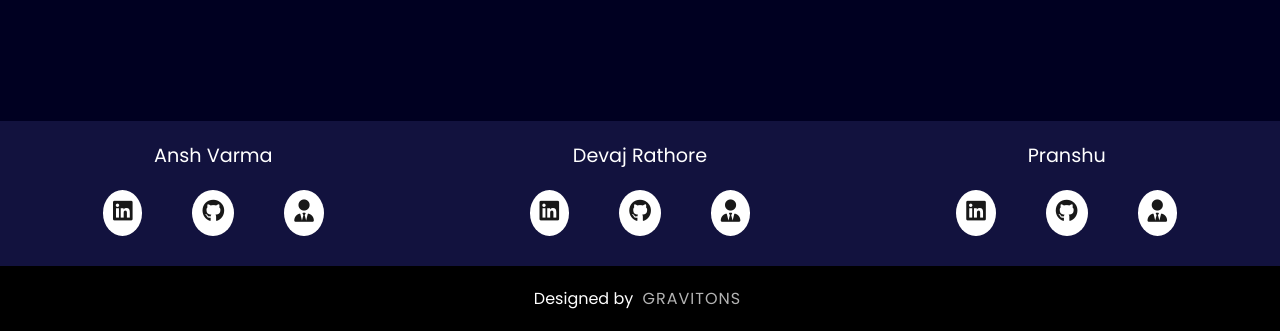
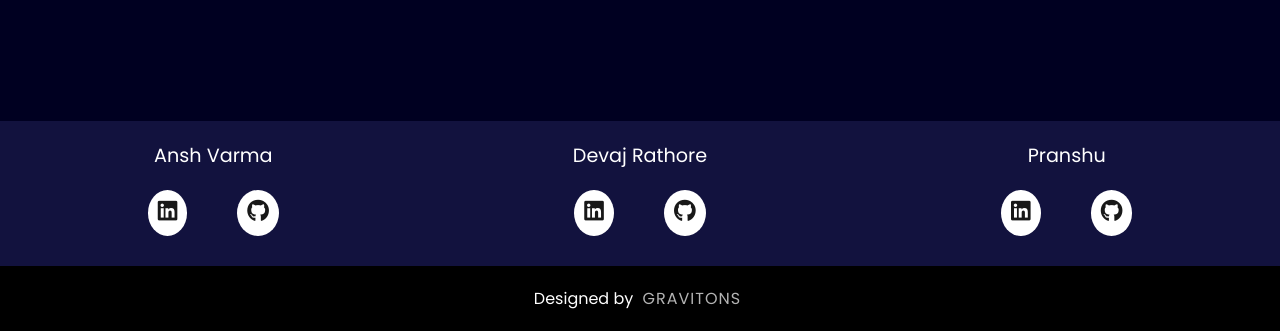
Before and after one commit to Gravitons-IIITD/Comprehensive-Resource-and-Incident-Support-Information-System-2.0, a Flask app: page /map in a window 1280 px wide. Shown: the part 859-1190 px from the top of the page. Run offline with Flask 3, Linux system fonts and the light colour scheme; some libraries are stand-ins or nearby versions.

Commit message:
Version_3.5

```diff
--- a/civilianside/app.py
+++ b/civilianside/app.py
@@ -49,9 +49,11 @@ class Announce(db.Model):
     sno = db.Column(db.Integer, primary_key=True)
     heading = db.Column(db.String(100), nullable=False)
     content = db.Column(db.String(500), nullable=False)
-    timestamp = db.Column(db.DateTime, default=datetime.now(), nullable=False)  # Add timestamp field
+    timestamp = db.Column(db.DateTime, default=datetime.now(), nullable=False)
+
     def __repr__(self) -> str:
-        return f"{self.heading} ({self.timestamp.strftime('%Y-%m-%d %H:%M')})"
+        return f"{self.heading}"
+
 # Route for the index page
 @app.route("/")
 def index():
--- a/civilianside/templates/base.html
+++ b/civilianside/templates/base.html
@@ -13,7 +13,9 @@
         integrity="sha256-p4NxAoJBhIIN+hmNHrzRCf9tD/miZyoHS5obTRR9BMY=" crossorigin="" />
     <script src="https://unpkg.com/leaflet@1.9.4/dist/leaflet.js"
         integrity="sha256-20nQCchB9co0qIjJZRGuk2/Z9VM+kNiyxNV1lvTlZBo=" crossorigin=""></script>
-    <link rel="stylesheet" href="https://cdnjs.cloudflare.com/ajax/libs/font-awesome/6.5.1/css/all.min.css" integrity="sha512-DTOQO9RWCH3ppGqcWaEA1BIZOC6xxalwEsw9c2QQeAIftl+Vegovlnee1c9QX4TctnWMn13TZye+giMm8e2LwA==" crossorigin="anonymous" referrerpolicy="no-referrer" />
+    <link rel="stylesheet" href="https://cdnjs.cloudflare.com/ajax/libs/font-awesome/6.5.1/css/all.min.css"
+        integrity="sha512-DTOQO9RWCH3ppGqcWaEA1BIZOC6xxalwEsw9c2QQeAIftl+Vegovlnee1c9QX4TctnWMn13TZye+giMm8e2LwA=="
+        crossorigin="anonymous" referrerpolicy="no-referrer" />
 
     <style>
         * {
@@ -375,9 +377,7 @@
             box-shadow: 0 0 15px rgba(0, 0, 0, 0.2);
             border-radius: 5px;
             width: 240px;
-            /* Increased width */
             text-align: left;
-            /* Align text to left */
         }
 
         .legend i {
@@ -443,7 +443,6 @@
             opacity: 0.9;
         }
 
-        /* Hover effect on social media icon */
         .socialIcons a:hover {
             background-color: rgb(18, 18, 62);
             transition: 0.5s;
@@ -525,7 +524,6 @@
             <div class="socialIcons">
                 <a href="https://www.linkedin.com/in/anshvarma16/"><i class="fa-brands fa-linkedin"></i></a>
                 <a href="https://github.com/anshvarma16"><i class="fa-brands fa-github"></i></a>
-                <a href=""><i class="fa-solid fa-user-tie"></i></a>
             </div>
         </div>
         <div class="personGroup">
@@ -535,7 +533,6 @@
             <div class="socialIcons">
                 <a href="https://www.linkedin.com/in/devajrathore/"><i class="fa-brands fa-linkedin"></i></a>
                 <a href="https://github.com/mesonicDEVAJ18"><i class="fa-brands fa-github"></i></a>
-                <a href=""><i class="fa-solid fa-user-tie"></i></a>
             </div>
         </div>
         <div class="personGroup">
@@ -545,7 +542,6 @@
             <div class="socialIcons">
                 <a href="https://www.linkedin.com/in/pranshu-93a7b028a/"><i class="fa-brands fa-linkedin"></i></a>
                 <a href="https://github.com/Pranshu-iiitd"><i class="fa-brands fa-github"></i></a>
-                <a href=""><i class="fa-solid fa-user-tie"></i></a>
             </div>
         </div>
 
--- a/civilianside/templates/map.html
+++ b/civilianside/templates/map.html
@@ -9,25 +9,8 @@ style="color: #ff00ff;"
 {% endblock mapattribute %}
 
 {% block bodyy %}
-<div id="map"></div>
 
-{% for icon in danger %}
-<script>
-    addDangerMarker({{ icon.longitude }}, {{ icon.latitude }}, {{ icon.name }})
-</script>
-{% endfor %}
-
-{% for icon in safe %}
-<script>
-    addSafeMarker({{ icon.longitude }}, {{ icon.latitude }}, {{ icon.name }})
-</script>
-{% endfor %}
-
-{% for icon in resource %}
-<script>
-    addResourceMarker({{ icon.longitude }}, {{ icon.latitude }}, {{ icon.name }})
-</script>
-{% endfor %}
+<div id="map" style="height: 600px;"></div>
 
 <script>
     const map = L.map('map').setView([28.5082, 77.0852], 9);
@@ -92,7 +75,6 @@ style="color: #ff00ff;"
 
     // Add marker functions with custom icons
     function addDangerMarker(longitude, latitude, title) {
-        console.log("dangercalled")
         L.marker([longitude, latitude], { icon: dangerIcon, title: title })
             .addTo(map)
             .bindPopup('<div class="danger-popup"><img src="https://github.com/pointhi/leaflet-color-markers/blob/master/img/marker-icon-red.png?raw=true" class="icon" alt="Danger Icon"/> <h2>Danger Zone</h2></div>');
@@ -114,16 +96,26 @@ style="color: #ff00ff;"
     const legend = L.control({ position: 'topleft' });
 
     legend.onAdd = function (map) {
-        const div = L.DomUtil.create('div', 'legend');
-        div.innerHTML = `
-                <i style="background: url(https://github.com/pointhi/leaflet-color-markers/blob/master/img/marker-icon-red.png?raw=true) no-repeat center center; background-size: contain;"></i> <span style="line-height: 36px;">Danger</span><br>
-                <i style="background: url(https://github.com/pointhi/leaflet-color-markers/blob/master/img/marker-icon-green.png?raw=true) no-repeat center center; background-size: contain;"></i> <span style="line-height: 36px;">Safe</span><br>
-                <i style="background: url(https://github.com/pointhi/leaflet-color-markers/blob/master/img/marker-icon-blue.png?raw=true) no-repeat center center; background-size: contain;"></i> <span style="line-height: 36px;">Resource</span><br>
-                <i style="background: url(https://github.com/pointhi/leaflet-color-markers/blob/master/img/marker-icon-black.png?raw=true) no-repeat center center; background-size: contain;"></i> <span style="line-height: 36px;">Your Location</span><br>
-            `;
-        return div;
-    };
+    const div = L.DomUtil.create('div', 'legend');
+    div.innerHTML = `
+            <i style="background: url(https://github.com/pointhi/leaflet-color-markers/blob/master/img/marker-icon-red.png?raw=true) no-repeat center center !important; background-size: contain !important;"></i> <span style="line-height: 36px !important;">Danger</span><br>
+            <i style="background: url(https://github.com/pointhi/leaflet-color-markers/blob/master/img/marker-icon-green.png?raw=true) no-repeat center center !important; background-size: contain !important;"></i> <span style="line-height: 36px !important;">Safe</span><br>
+            <i style="background: url(https://github.com/pointhi/leaflet-color-markers/blob/master/img/marker-icon-blue.png?raw=true) no-repeat center center !important; background-size: contain !important;"></i> <span style="line-height: 36px !important;">Resource</span><br>
+            <i style="background: url(https://github.com/pointhi/leaflet-color-markers/blob/master/img/marker-icon-black.png?raw=true) no-repeat center center !important; background-size: contain !important;"></i> <span style="line-height: 36px !important;">Your Location</span><br>
+        `;
+    return div;
+};
 
     legend.addTo(map);
+
+    {% for icon in danger %}
+        addDangerMarker({{ icon.latitude }}, {{ icon.longitude }}, "{{ icon.name }}");
+    {% endfor %}
+    {% for icon in safe %}
+        addSafeMarker({{ icon.latitude }}, {{ icon.longitude }}, "{{ icon.name }}");
+    {% endfor %}
+    {% for icon in resource %}
+        addResourceMarker({{ icon.latitude }}, {{ icon.longitude }}, "{{ icon.name }}");
+    {% endfor %}
 </script>
 {% endblock bodyy %}
```
Also changed, not shown: civilianside/templates/index.html (+0 -11 lines).
